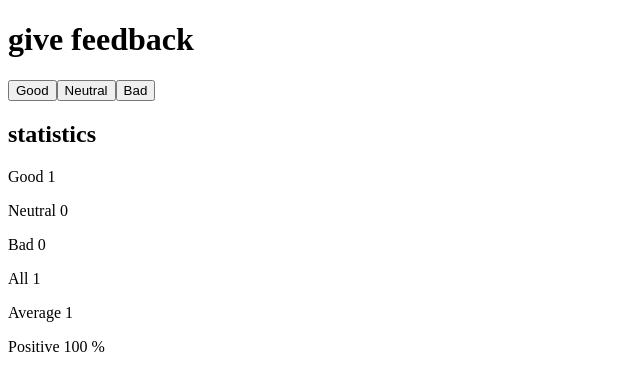
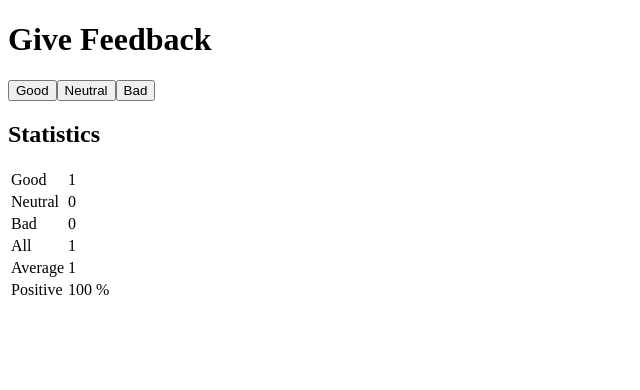
Before and after one commit to Pranjal-Jagtap/fullstack-part1, a React (Vite) app: page / in a window 1280 px wide. Both pictures are taken after a click on the button "Good". Shown: the top 390 px of the page, without its empty margins (0-640 px from the left). Built offline with nearby package versions, Linux system fonts and the light colour scheme.

Commit message:
1.11   done successfully

```diff
--- a/src/App.jsx
+++ b/src/App.jsx
@@ -1,6 +1,5 @@
 import { useState } from 'react'
 
-// Step 1: Button Component
 const Button = (props) => {
   return (
     <button onClick={props.onClick}>
@@ -9,21 +8,20 @@
   )
 }
 
-// Step 3: StatisticLine Component
 const StatisticLine = (props) => {
   return (
-    <p>
-      {props.text} {props.value}
-    </p>
+    <tr>
+      <td>{props.text}</td>
+      <td>{props.value}</td>
+    </tr>
   )
 }
 
-// Step 4: Modified Statistics Component
 const Statistics = (props) => {
   if (props.all === 0) {
     return (
       <div>
-        <h2>statistics</h2>
+        <h2>Statistics</h2>
         <p>No feedback given</p>
       </div>
     )
@@ -31,13 +29,17 @@
 
   return (
     <div>
-      <h2>statistics</h2>
+      <h2>Statistics</h2>
+      <table>
+        <tbody>
           <StatisticLine text="Good" value={props.good} />
           <StatisticLine text="Neutral" value={props.neutral} />
           <StatisticLine text="Bad" value={props.bad} />
           <StatisticLine text="All" value={props.all} />
           <StatisticLine text="Average" value={props.average} />
           <StatisticLine text="Positive" value={`${props.positive} %`} />
+        </tbody>
+      </table>
     </div>
   )
 }
@@ -53,13 +55,10 @@
 
   return (
     <div>
-      <h1>give feedback</h1>
-
-      {/* Step 2: Using the Button components */}
+      <h1>Give Feedback</h1>
       <Button onClick={() => setGood(good + 1)} text="Good" />
       <Button onClick={() => setNeutral(neutral + 1)} text="Neutral" />
       <Button onClick={() => setBad(bad + 1)} text="Bad" />
-
       <Statistics
         good={good}
         neutral={neutral}
```
Lines whose indentation alone changed are shown as unchanged.
